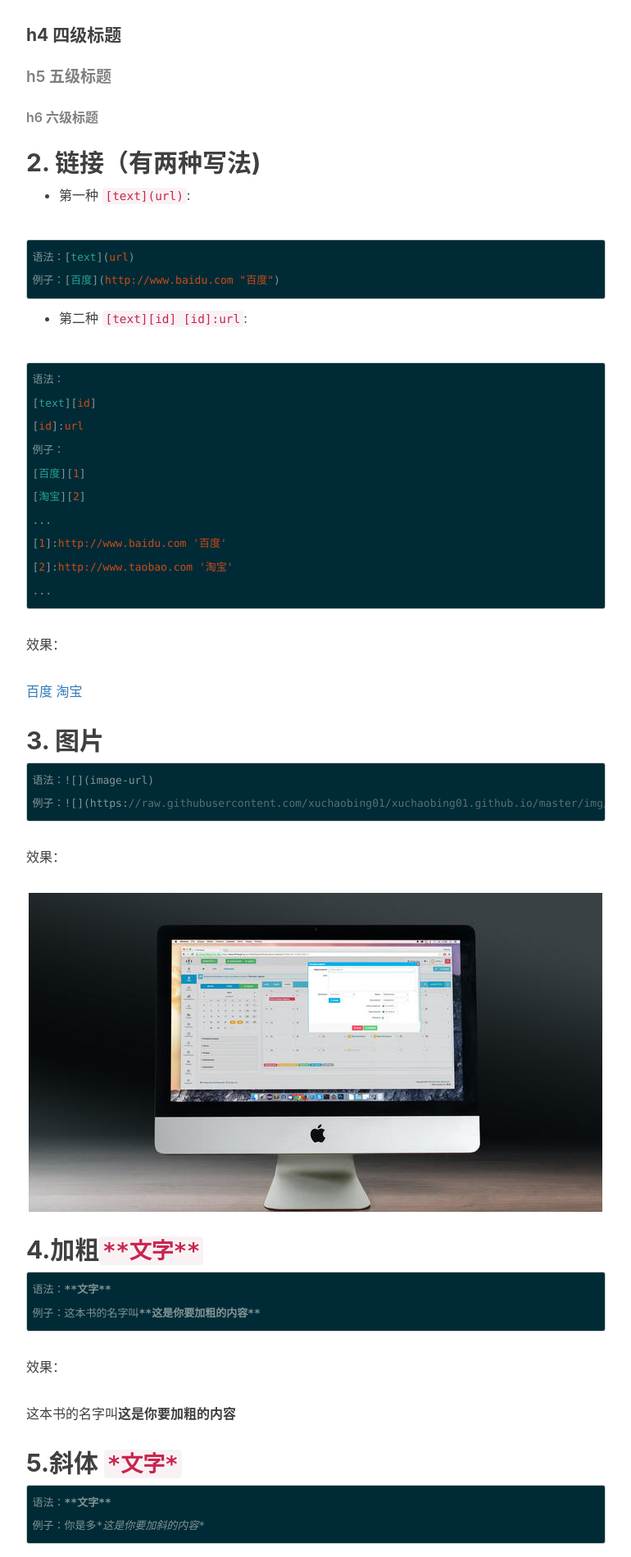
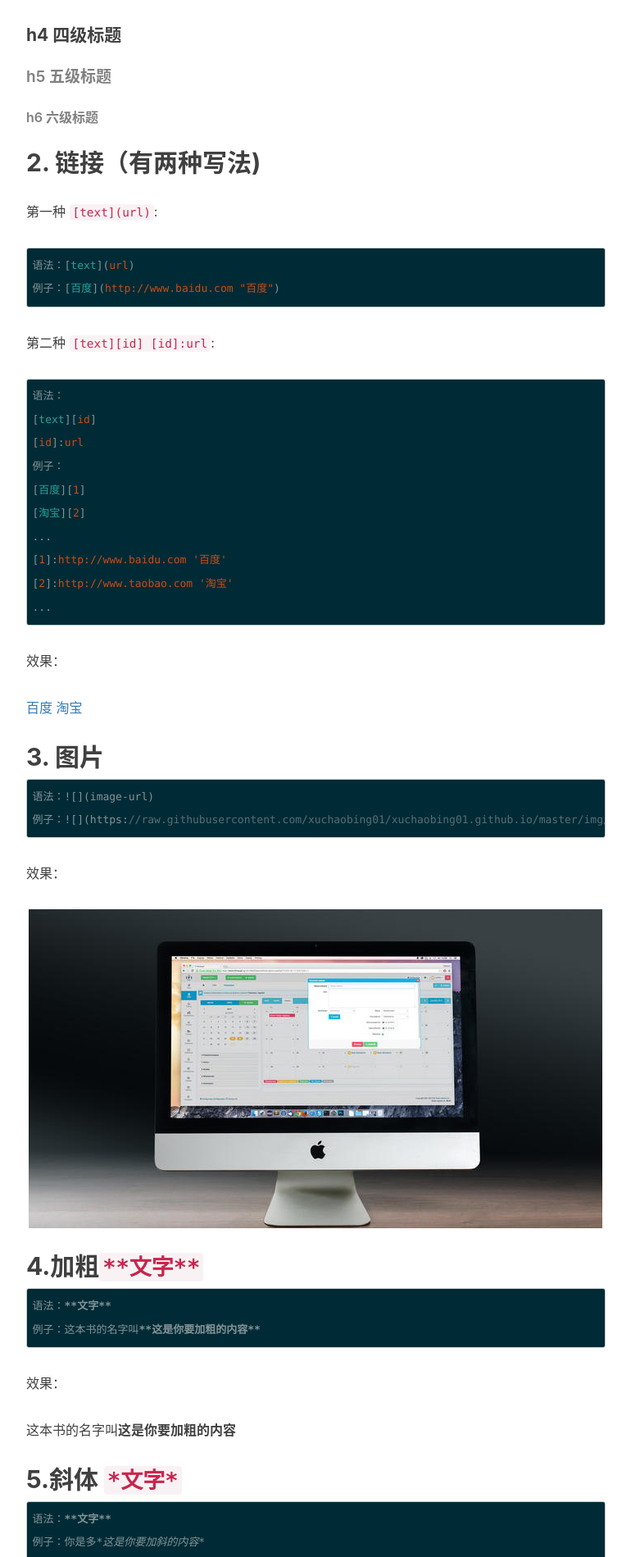
Before and after one commit to xuchaobing01/xuchaobing01.github.io, a Jekyll site: the page built from _posts/2018-06-16-use-markdown.markdown, in a window 1280 px wide. Shown: the part 1195-3094 px from the top of the page at 82% size, without its empty margins (233-1003 px from the left). Built offline with Jekyll 4.4.1, drawn with Linux system fonts in a browser that asks for light colours; nearby versions of some CDN libraries; comment, search, counter and statistics services are not loaded.

````diff
--- a/_posts/2018-06-16-use-markdown.markdown
+++ b/_posts/2018-06-16-use-markdown.markdown
@@ -40,14 +40,14 @@
 
 ## 2. 链接（有两种写法)
 
-- 第一种 `[text](url)`:
+第一种 `[text](url)`:
 
 ```
 语法：[text](url)
 例子：[百度](http://www.baidu.com "百度")
 ```
 
-- 第二种 `[text][id] [id]:url`:
+第二种 `[text][id] [id]:url`:
 
 ```
 语法：
````
